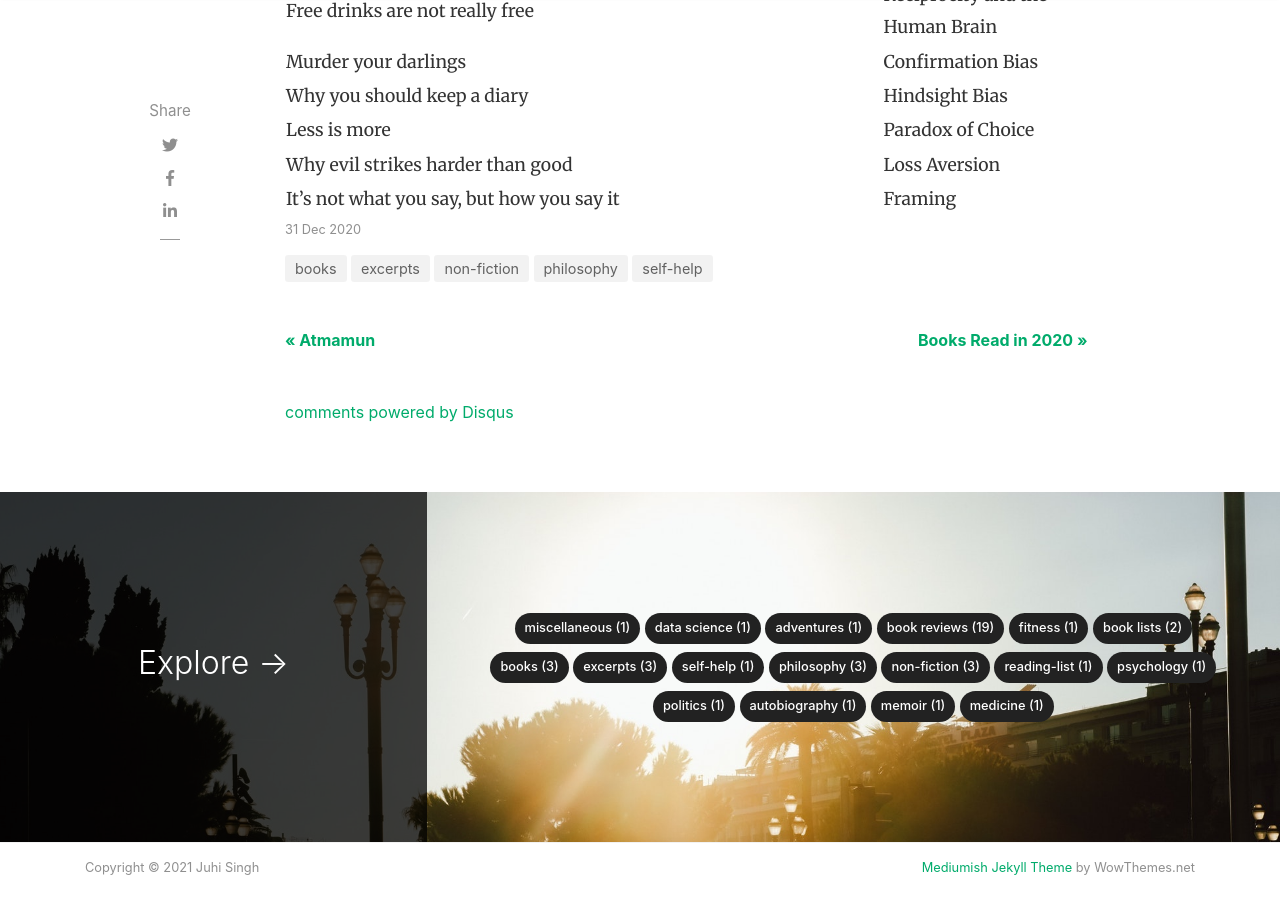
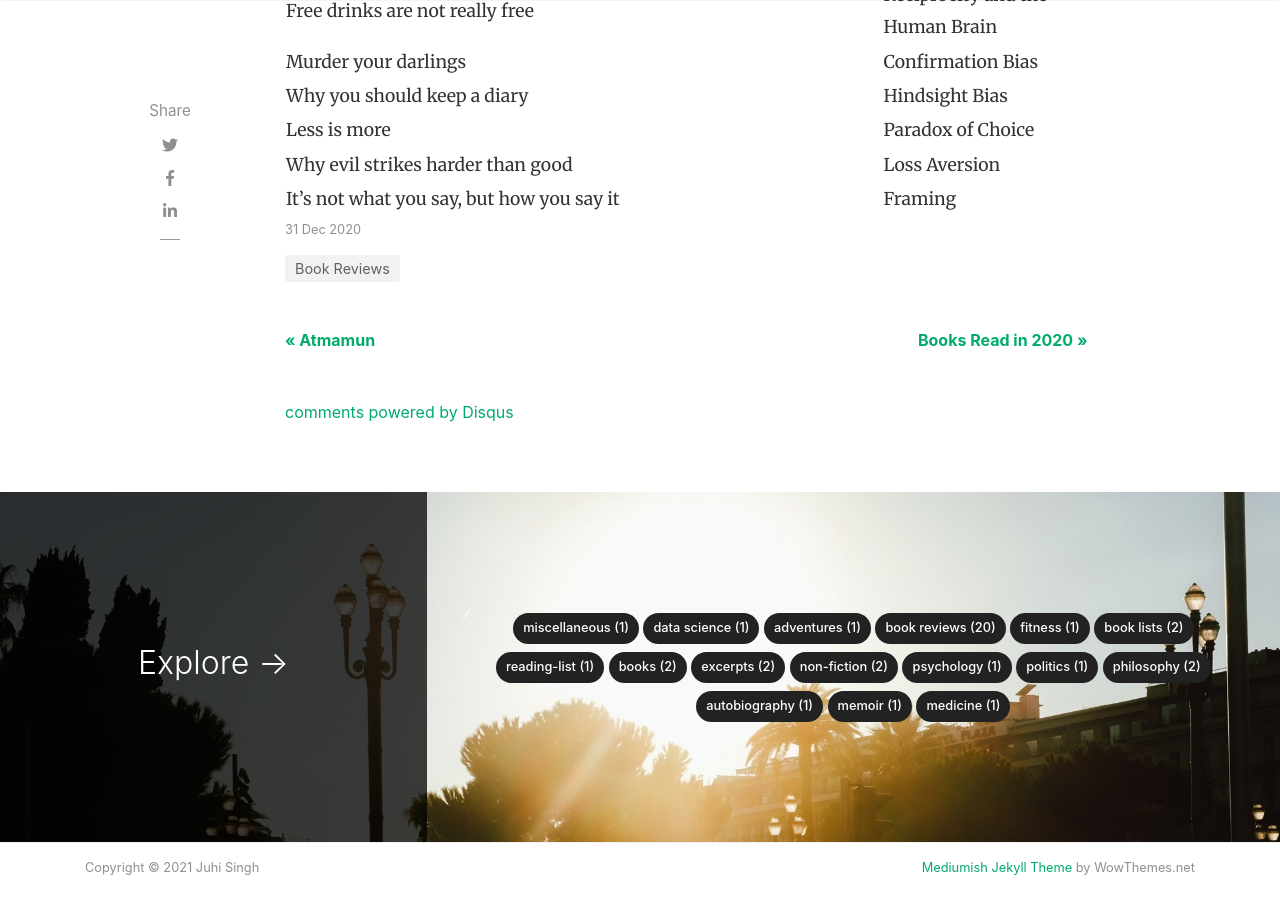
Before and after one commit to jsingh41/jsingh41.github.io, a Jekyll site: the page built from _posts/2020-12-31-art_of_thinking_clearly.md, in a window 1280 px wide and 900 px high, scrolled down 2208 px. Built offline with Jekyll 4.4.1, drawn with Linux system fonts in a browser that asks for light colours; nearby versions of some CDN libraries; comment, search, counter and statistics services are not loaded.

Commit message:
Update 2020-12-31-art_of_thinking_clearly.md

```diff
--- a/_posts/2020-12-31-art_of_thinking_clearly.md
+++ b/_posts/2020-12-31-art_of_thinking_clearly.md
@@ -2,7 +2,7 @@
 layout: post
 title:  "The Art of Thinking Clearly"
 author: juhi
-categories: [ books, excerpts, self-help, philosophy, non-fiction ]
+categories: [ Book Reviews ]
 image: assets/images/art_of_thinking_clearly.jpg
 ---
 Handy [book](https://www.goodreads.com/book/show/16248196-the-art-of-thinking-clearly) to remind yourself of all the biases that your mind comes across while having a thought. This book gives you an insight into how your own brain thinks and (mis)judges events around you. I also like the chapter names a lot (“Why you should visit cemeteries: Survivorship bias"). This book is more like an organized summary of books written by Dan Ariely, Daniel Kahneman and Malcolm Gladwell. There are some pieces that the writer doesn’t quite get right - like why the Black Scholes equation was responsible for the crash of 2008 (it wasn’t). The book doesn’t have a wow factor but is helpful in reminding you of all the biases that run through your head and will hopefully help you in making better decisions.
```
